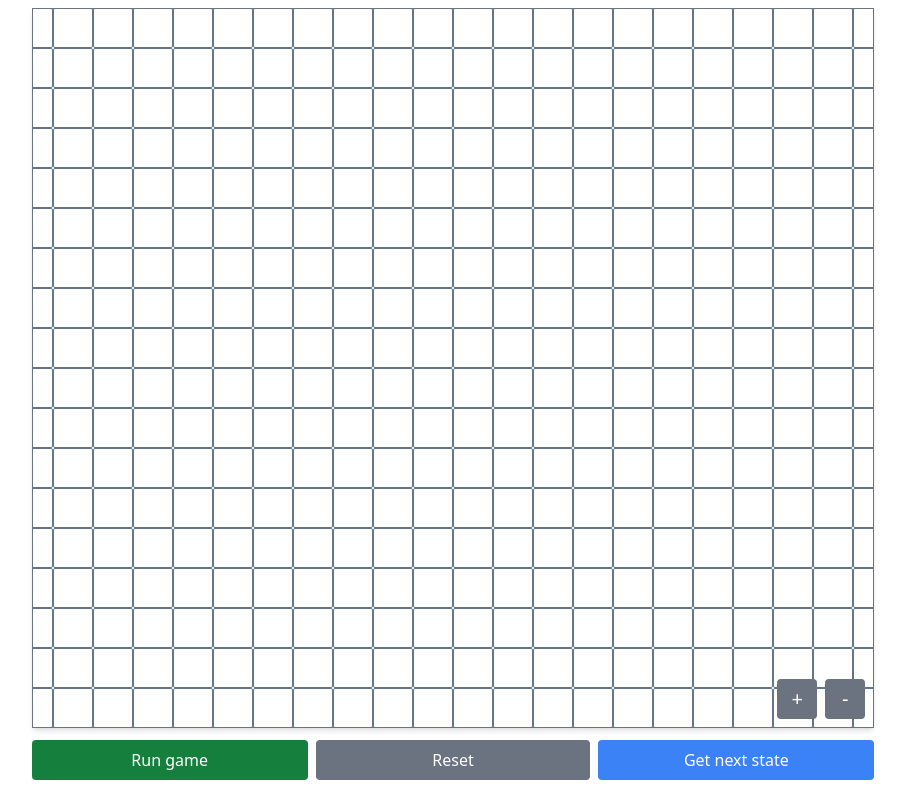
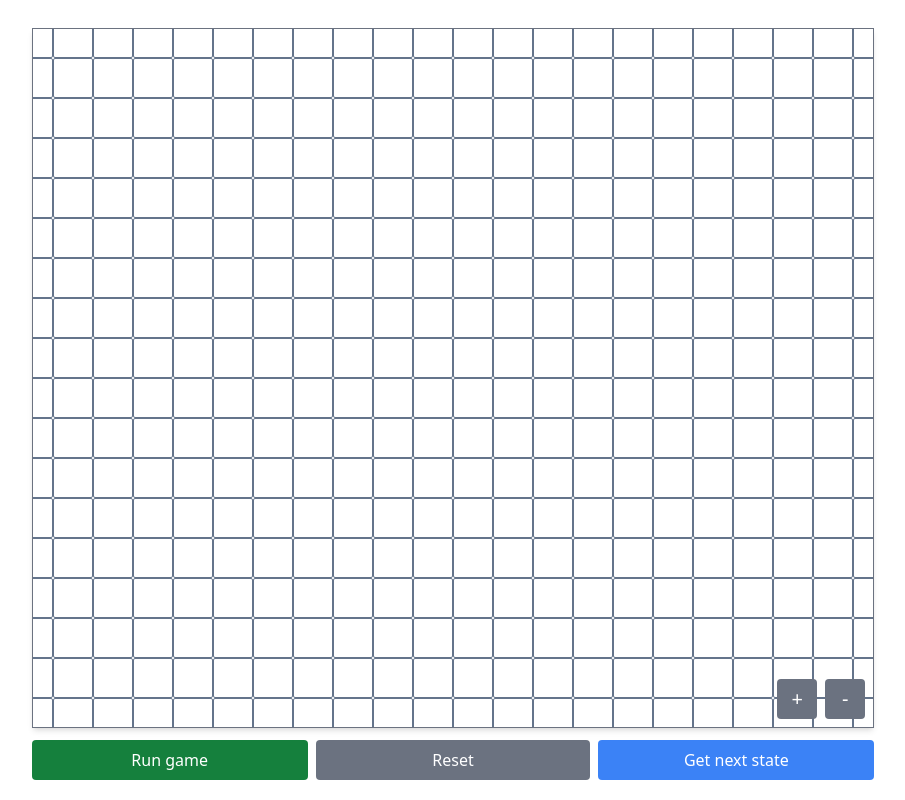
Before and after one commit to samdalvai/game-of-life, a React (Vite) app: page / in a window 1280 px wide. Shown: the whole page, without its empty margins (187-1092 px from the left). Built offline with nearby package versions, Linux system fonts and the light colour scheme.

Commit message:
Add top padding to game board

```diff
--- a/src/components/GameBoard.tsx
+++ b/src/components/GameBoard.tsx
@@ -34,7 +34,7 @@ const GameBoard = ({ rows, columns }: { rows: number, columns: number }) => {
         setGameRunning((current) => !current);
     };
 
-    return <div className="w-full h-full xl:w-2/3 flex flex-col justify-center">
+    return <div className="w-full h-full xl:w-2/3 flex flex-col justify-center pt-5">
         <ZoomableWindow>
             <CellMatrixField cellMatrix={cellMatrix} onCellClick={handleCellClick} />
         </ZoomableWindow>
```
